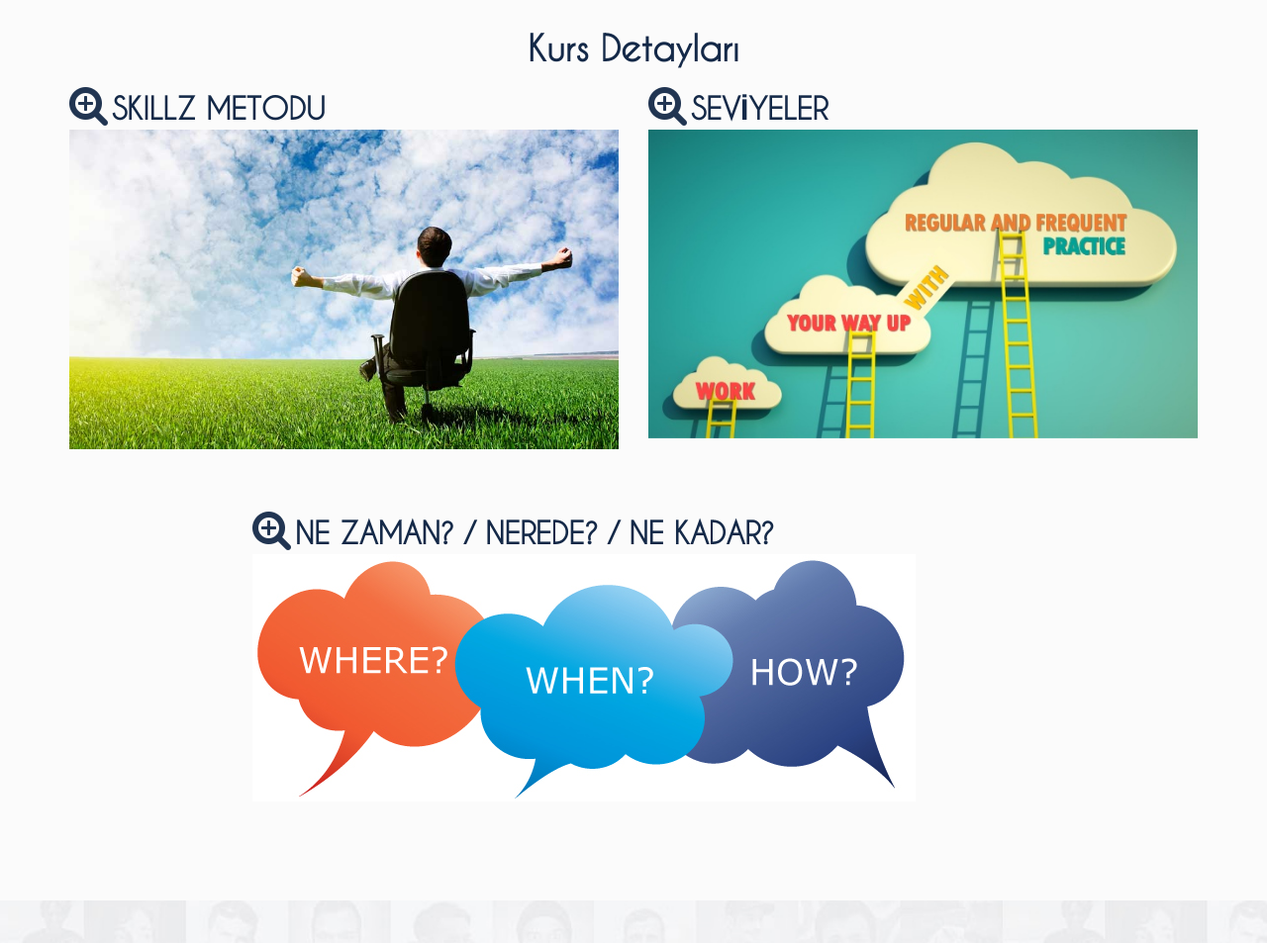
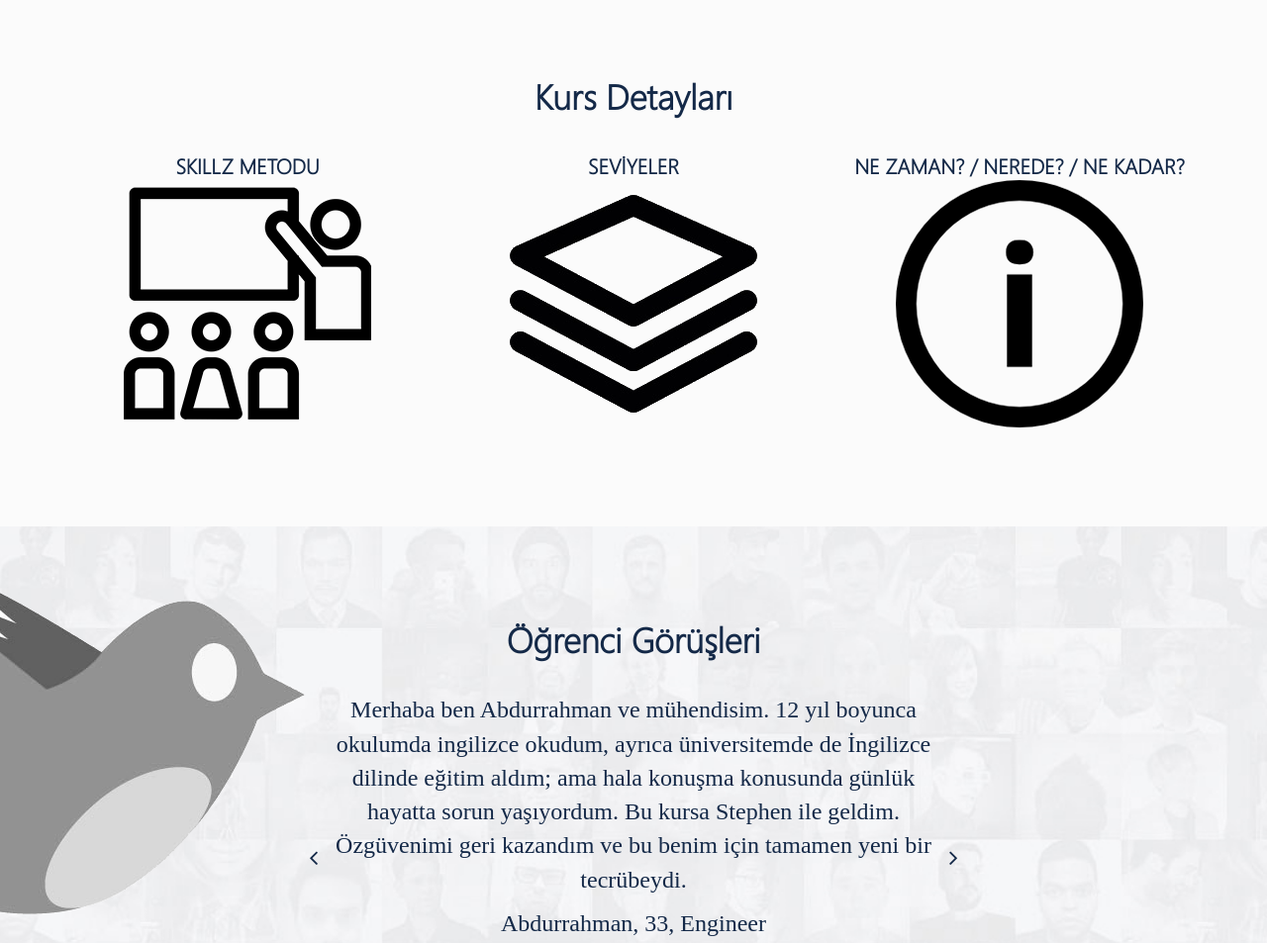
Before and after one commit to masterismet/SpeakingSkillz, a website: page index.html in a window 1280 px wide. Shown: the part 1320-2273 px from the top of the page at 99% size. Drawn offline with nearby package versions, Linux system fonts and the light colour scheme.

Commit message:
updatessssss

```diff
--- a/css/freelancer.css
+++ b/css/freelancer.css
@@ -6,24 +6,13 @@
 
 @font-face {
     font-family: 'CaviarDreams'; /*a name to be used later*/
-    src: url("../fonts/costumFonts/CaviarDreams.ttf"); /*URL to font*/
+    src: url("../fonts/custumFontsTr/segoeuil.ttf"); /*URL to font*/
 }
 
 @font-face {
     font-family: 'CaviarDreams_Bold'; /*a name to be used later*/
-    src: url("../fonts/costumFonts/CaviarDreams_Bold.ttf"); /*URL to font*/
+   src: url("../fonts/custumFontsTr/Segoe UI Bold.ttf"); /*URL to font*/
 }
-
-@font-face {
-    font-family: 'CaviarDreams_BoldItalic'; /*a name to be used later*/
-    src: url("../fonts/costumFonts/CaviarDreams_BoldItalic.ttf"); /*URL to font*/
-}
-
-@font-face {
-    font-family: 'CaviarDreams_Italic'; /*a name to be used later*/
-    src: url("../fonts/costumFonts/CaviarDreams_Italic.ttf"); /*URL to font*/
-}
-
 
 
 body {
@@ -111,7 +100,7 @@ header {
     text-align: center;
     /*background: #18BC9C;
 */ color: white;
-    background-image: url('../img/skillz background.jpg');
+
     margin-top: 100px;
 }
 
@@ -143,6 +132,11 @@ header {
     border-bottom: thick;
 }
 
+#maincontent{
+     width:100%;
+     background-image: url('../img/skillzbackground3.jpg');
+}
+
 #course-details {
     background-color: #FBFBFB;
 }
@@ -152,8 +146,8 @@ header {
 }
 
 #slideshow {
+    position: relative;
     margin: 40px auto;
-    position: relative;
     width: 100%;
     height: 140px;
     padding: 10px;
@@ -161,7 +155,8 @@ header {
 }
 
     #slideshow .carousel-caption {
-        font-size: 1.25em;
+        margin-bottom:10%;
+        font-size: 1.5em;
         color: #2C3E50;
     }
 
@@ -249,17 +244,17 @@ header {
     }
 
     #twitter-feed .item p {
-        color: #3D3D3D;
+        color:#142948;
     }
 
     #twitter-feed .item a {
-        color: #00c3ff;
+        color:#142948;
     }
 
 .twitter-control-left,
 .twitter-control-right {
     position: absolute;
-    color: #00c3ff;
+    color:#142948;
     top: 59%;
     font-size: 24px;
 }
@@ -316,8 +311,8 @@ header {
 
 @media (min-width: 768px) {
     header .container {
-        padding-top: 200px;
-        padding-bottom: 100px;
+        padding-top: 359px;
+        /*padding-bottom: 100px;*/
     }
 
     header .intro-text .name {
@@ -443,7 +438,7 @@ section {
         margin: 0;
         color: #142948;
         font-size: 2.5em;
-        margin-bottom: 0.5em;
+        margin-bottom: 1.0em;
     }
 
     section.success {
@@ -473,6 +468,10 @@ section {
         margin: 0 auto;
     }
 
+     .portfolio-item .img-responsive  {
+         margin: 0 auto;
+    }
+
         #portfolio .portfolio-item .portfolio-link .caption {
             background: rgba(24, 188, 156, 0.9);
             position: absolute;
@@ -493,7 +492,6 @@ section {
                 width: 100%;
                 height: 20px;
                 font-size: 20px;
-                text-align: center;
                 top: 50%;
                 margin-top: -12px;
                 color: white;
@@ -513,12 +511,16 @@ section {
     padding: 4px;
     width: 100%;
     color: #142948;
-    font-size: 30px;
+    font-size: 21px;
     font-weight: 700;
 }
 
 #portfolio * {
     z-index: 2;
+}
+
+.caption-content{
+    text-align:center;
 }
 
 @media (min-width: 767px) {
@@ -852,3 +854,14 @@ portfolio-modal .modal-content strong {
 div#maincontent {
     outline: none;
 }
+
+@media screen and (max-width: 600px) {
+
+  .navbar-custom .navbar-brand img {
+            max-width: 60%;
+             margin-top:-50px;
+        }
+    #mainNav {
+        max-height: 10%;
+    }
+}
--- /dev/null
+++ b/fonts/custumFontsTr/sharefonts.net.txt
@@ -0,0 +1 @@
+Free download fonts at http://sharefonts.net
--- a/index.html
+++ b/index.html
@@ -35,7 +35,6 @@
     <div id="skipnav"><a href="#maincontent">Skip to main content</a></div>
     <!-- Navigation -->
     <nav id="mainNav" class="navbar navbar-default navbar-fixed-top navbar-custom">
-
         <div class="container header-container">
             <div class="header-top" style="margin-top:1%;">
                 <div class="pull-right social-icons">
@@ -51,8 +50,11 @@
             <!-- Brand and toggle get grouped for better mobile display -->
             <div class="header-logo-menu">
                 <div class="navbar-header page-scroll">
-                    <button type="button" class="navbar-toggle" data-toggle="collapse" data-target="#bs-example-navbar-collapse-1">
-                        <span class="sr-only">Toggle navigation</span> Menu <i class="fa fa-bars"></i>
+                    <button type="button" class="navbar-toggle collapsed" style="margin-left:190px; " data-toggle="collapse" data-target="#bs-example-navbar-collapse-1">
+                        <span class="sr-only">Toggle navigation</span>
+                        <span class="icon-bar"></span>
+                        <span class="icon-bar"></span>
+                        <span class="icon-bar"></span>
                     </button>
                     <a class="navbar-brand" href="#page-top"><img class="img-responsive" src="img/skillz logo_1 line_white background.png" alt="logo"></a>
                 </div>
@@ -94,7 +96,8 @@
 
     <!-- Header -->
     <header>
-        <div class="container" id="maincontent" tabindex="-1">
+        <!--<div class="row" style="height:60px;"></div>-->
+        <div class="container" id="maincontent" tabindex="-1" style="margin-top:65px;">
             <div class="row">
                 <div>
                     <div class="intro-text">
@@ -155,38 +158,36 @@
                 </div>
             </div>
             <div class="row">
-                <div class="col-sm-6 portfolio-item">
+                <div class="col-sm-4 portfolio-item">
                     <a href="#portfolioModal1" class="portfolio-link" data-toggle="modal">
                         <div class="caption">
                             <div class="caption-content">
-                                <i class="fa fa-search-plus fa-3x"></i><span class="lesson-formate-header">SKILLZ METODU</span>
+                               <span class="lesson-formate-header">SKILLZ METODU</span>
                             </div>
                         </div>
-                        <img src="img/calisma-kosullari-ortami.jpg" class="img-responsive" alt="Cabin">
+                        <img src="img/method.png" class="img-responsive" alt="Cabin">
                     </a>
                 </div>
-                <div class="col-sm-6 portfolio-item">
+                <div class="col-sm-4 portfolio-item">
                     <a href="#portfolioModal2" class="portfolio-link" data-toggle="modal">
                         <div class="caption">
                             <div class="caption-content">
-                                <i class="fa fa-search-plus fa-3x"></i><span class="lesson-formate-header">SEVİYELER</span>
+                               <span class="lesson-formate-header">SEVİYELER</span>
                             </div>
                         </div>
-                        <img src="img/public-speaking.jpg" class="img-responsive" alt="Slice of cake">
+                        <img src="img/level2.png" class="img-responsive">
                     </a>
                 </div>
-                <div class="row">
-                    <div class="col-sm-8 col-lg-offset-2 portfolio-item" style="margin-top:5%;">
+                 <div class="col-sm-4 portfolio-item">
                         <a href="#portfolioModal3" class="portfolio-link" data-toggle="modal">
                             <div class="caption">
                                 <div class="caption-content">
-                                    <i class="fa fa-search-plus fa-3x"></i><span class="lesson-formate-header">NE ZAMAN? / NEREDE? / NE KADAR?</span>
+                                    <span class="lesson-formate-header">NE ZAMAN? / NEREDE? / NE KADAR?</span>
                                 </div>
                             </div>
-                            <img src="img/mht-cet-2017-preparation.jpg" class="img-responsive" alt="Circus tent">
+                            <img src="img/info2.png" class="img-responsive" alt="Circus tent">
                         </a>
                     </div>
-                </div>
             </div>
         </div>
     </section>
@@ -203,7 +204,8 @@
         </div>
         <div id="twitter-feed" class="carousel slide" data-interval="false">
             <div class="twit">
-                <img class="img-responsive" src="img/twit.png" alt="twit">
+                <!--<i class="fa fa-twitter fa-5x"></i>-->
+                <img class="img-responsive" src="img/twit2.png" alt="twit">
             </div>
             <div class="row">
                 <div class="col-sm-6 col-sm-offset-3">
```
Also changed, not shown: fonts/custumFontsTr/Segoe UI Bold.ttf (added), fonts/custumFontsTr/segoeuil.ttf (added), fonts/custumFontsTr/segoeuilight.png (added), img/info.png (added), img/info2.png (added), img/level1.png (added), img/level2.jpg (added), img/level2.png (added), img/method.png (added), img/skillz background.jpg (deleted), img/skillzbackground2.jpg (added), img/skillzbackground3.jpg (added), img/team.png (added), img/team2.png (added), 2 more files, 1 other file.
